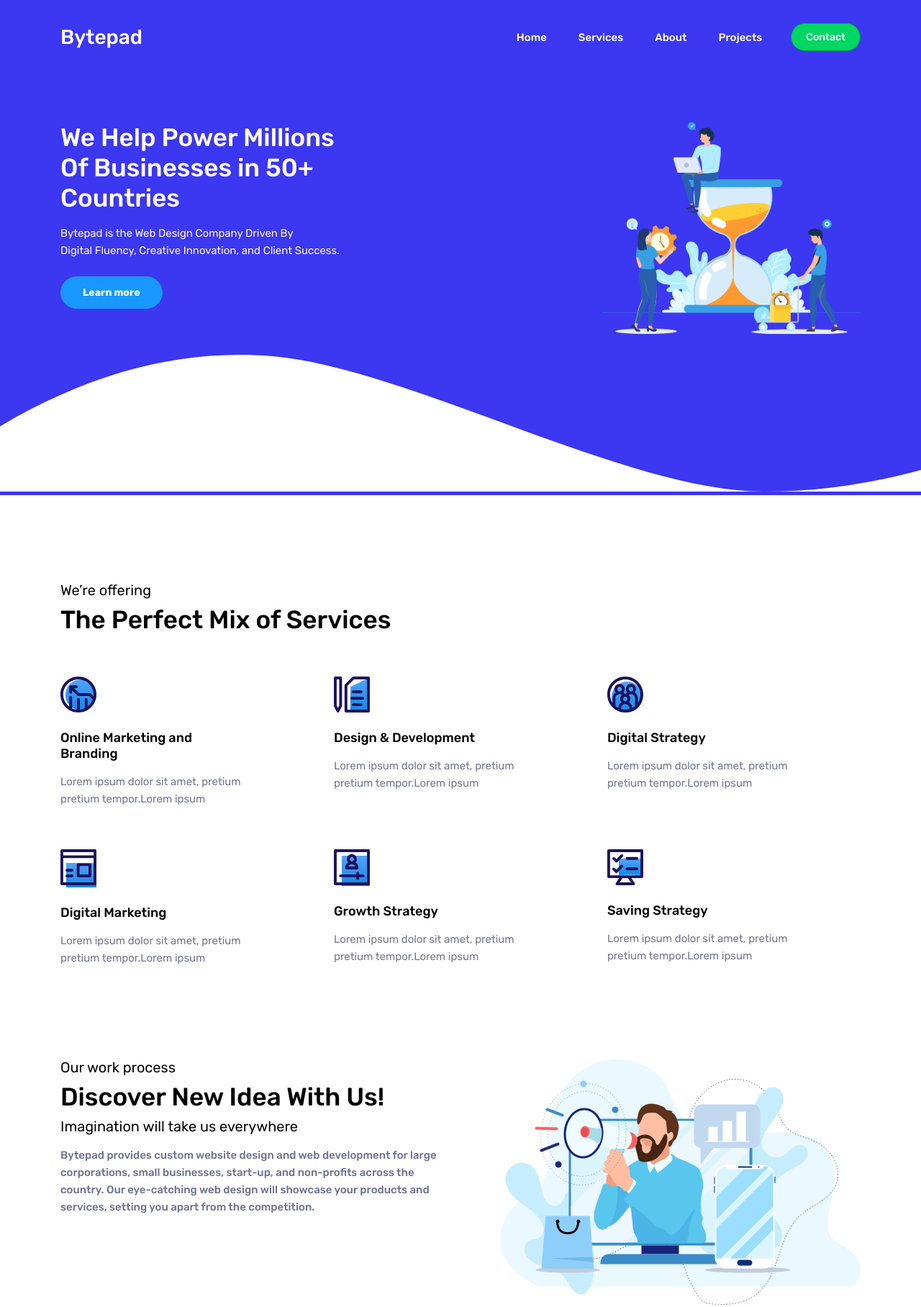
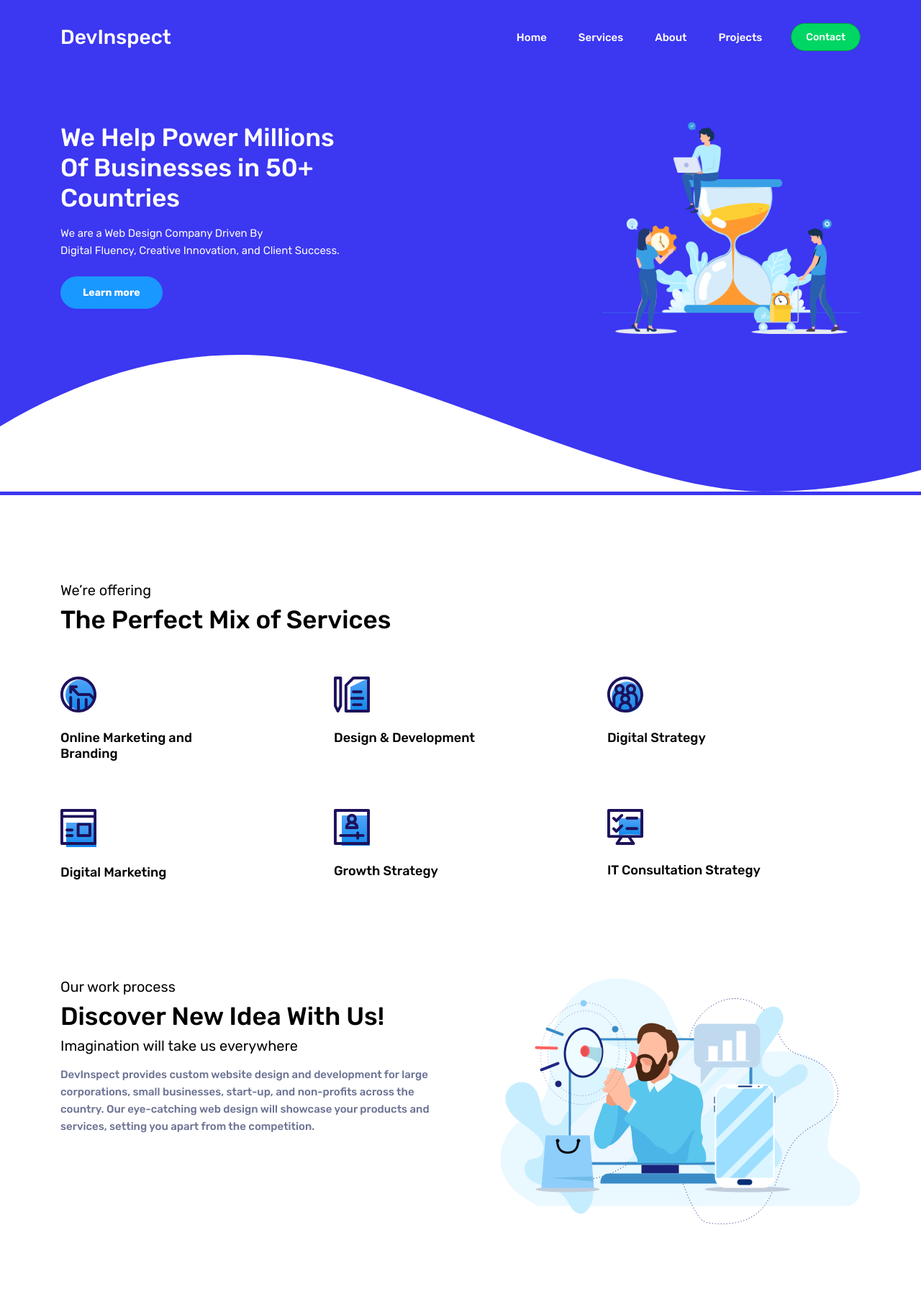
Before and after one commit to Hamzaahmed742/bytepad, a website: page index.html in a window 1280 px wide. Shown: the top 1816 px of the page at 72% size. Drawn offline with Linux system fonts and the light colour scheme.

Commit message:
content changes

```diff
--- a/index.html
+++ b/index.html
@@ -4,7 +4,7 @@
 		<!-- Required meta tags -->
 		<meta charset="utf-8">
 		<meta name="viewport" content="width=device-width, initial-scale=1, shrink-to-fit=no">
-		<title>Bytepad</title>
+		<title>DevInspect</title>
 		<link rel="stylesheet" href="vendors/mdi/css/materialdesignicons.min.css">
 		<link rel="stylesheet" href="vendors/owl.carousel/css/owl.carousel.css">
 		<link rel="stylesheet" href="vendors/owl.carousel/css/owl.theme.default.min.css">
@@ -18,13 +18,13 @@
 		<div id="mobile-menu-overlay"></div>
 		<nav class="navbar navbar-expand-lg fixed-top">
 			<div class="container">
-				<a class="navbar-brand" href="/">Bytepad</a>
+				<a class="navbar-brand" href="/">DevInspect</a>
 				<button class="navbar-toggler" type="button" data-toggle="collapse" data-target="#navbarTogglerDemo01" aria-controls="navbarTogglerDemo01" aria-expanded="false" aria-label="Toggle navigation">
 				<span class="navbar-toggler-icon"><i class="mdi mdi-menu"> </i></span>
 				</button>
 				<div class="collapse navbar-collapse" id="navbarTogglerDemo01">
 					<div class="d-lg-none d-flex justify-content-between px-4 py-3 align-items-center">
-						<a href="/" class="logo-mobile-menu">Bytepad</a>
+						<a href="/" class="logo-mobile-menu">DevInspect</a>
 						<a href="javascript:;" class="close-menu"><i class="mdi mdi-close"></i></a>
 					</div>
 					<ul class="navbar-nav ml-auto align-items-center">
@@ -68,7 +68,7 @@
 											</h3>
 										</div>
 										<p class="mt-3">
-											Bytepad is the Web Design Company Driven By</br>
+											We are a Web Design Company Driven By</br>
 											Digital Fluency, Creative
 											Innovation, and Client Success.
 										</p>
@@ -97,9 +97,9 @@
 								<img src="images/integrated-marketing.svg" alt="integrated-marketing" data-aos="zoom-in">
 								<h6 class="text-dark mb-3 mt-4 font-weight-medium">Online Marketing and Branding
 								</h6>
-								<p>Lorem ipsum dolor sit amet,
+								<!-- <p>Lorem ipsum dolor sit amet,
 									pretium pretium tempor.Lorem ipsum
-								</p>
+								</p> -->
 							</div>
 						</div>
 						<div class="col-sm-4 text-center text-lg-left">
@@ -108,9 +108,9 @@
 								<h6 class="text-dark mb-3 mt-4 font-weight-medium">Design &
 									Development
 								</h6>
-								<p>Lorem ipsum dolor sit amet,
+								<!-- <p>Lorem ipsum dolor sit amet,
 									pretium pretium tempor.Lorem ipsum
-								</p>
+								</p> -->
 							</div>
 						</div>
 						<div class="col-sm-4 text-center text-lg-left">
@@ -119,9 +119,9 @@
 								<h6 class="text-dark mb-3 mt-4 font-weight-medium">Digital
 									Strategy
 								</h6>
-								<p>Lorem ipsum dolor sit amet,
+								<!-- <p>Lorem ipsum dolor sit amet,
 									pretium pretium tempor.Lorem ipsum
-								</p>
+								</p> -->
 							</div>
 						</div>
 					</div>
@@ -132,9 +132,9 @@
 								<h6 class="text-dark mb-3 mt-4 font-weight-medium">Digital
 									Marketing
 								</h6>
-								<p>Lorem ipsum dolor sit amet,
+								<!-- <p>Lorem ipsum dolor sit amet,
 									pretium pretium tempor.Lorem ipsum
-								</p>
+								</p> -->
 							</div>
 						</div>
 						<div class="col-sm-4 text-center text-lg-left">
@@ -143,20 +143,19 @@
 								<h6 class="text-dark mb-3 mt-4 font-weight-medium">Growth
 									Strategy
 								</h6>
-								<p>Lorem ipsum dolor sit amet,
+								<!-- <p>Lorem ipsum dolor sit amet,
 									pretium pretium tempor.Lorem ipsum
-								</p>
+								</p> -->
 							</div>
 						</div>
 						<div class="col-sm-4 text-center text-lg-left">
 							<div class="services-box pb-0" data-aos="fade-down" data-aos-easing="linear" data-aos-duration="1500">
 								<img src="images/saving-strategy.svg" alt="saving-strategy" data-aos="zoom-in">
-								<h6 class="text-dark mb-3 mt-4 font-weight-medium">Saving
-									Strategy
+								<h6 class="text-dark mb-3 mt-4 font-weight-medium">IT Consultation Strategy
 								</h6>
-								<p>Lorem ipsum dolor sit amet,
+								<!-- <p>Lorem ipsum dolor sit amet,
 									pretium pretium tempor.Lorem ipsum
-								</p>
+								</p> -->
 							</div>
 						</div>
 					</div>
@@ -170,7 +169,7 @@
 							<h3 class="font-weight-medium text-dark">Discover New Idea With Us!</h3>
 							<h5 class="text-dark mb-3">Imagination will take us everywhere</h5>
 							<p class="font-weight-medium mb-4">
-									Bytepad provides custom website design and web development for large corporations, small businesses, start-up, and non-profits across the country. Our eye-catching web design will showcase your products and services, setting you apart from the competition.
+									DevInspect provides custom website design and development for large corporations, small businesses, start-up, and non-profits across the country. Our eye-catching web design will showcase your products and services, setting you apart from the competition.
 							</p>
 							<!-- <div class="d-flex justify-content-start mb-3">
 								<i class="fa fa-coffee mr-3 tick-icon" aria-hidden="true"></i>
@@ -449,7 +448,7 @@
 						</div>
 						<div class="col-sm-7" data-aos="fade-up" data-aos-offset="-500">
 							<h3 class="font-weight-medium text-dark mt-5 mt-lg-0">Got A Problem</h3>
-							<h5 class="text-dark mb-5">Lorem ipsum dolor sit amet, consectetur pretium</h5>
+							<h5 class="text-dark mb-5">Feel free to email us.</h5>
 							<form>
 								<div class="row">
 									<div class="col-sm-6">
@@ -486,15 +485,11 @@
 								Company Info
 							</h6>
 							<address>
-								<p>143 castle road 517</p>
-								<p class="mb-4">district, kiyev port south Canada</p>
+								<p>Office # 2, Plaza # 75, Bahria Town, Phase 4</p>
+								<p class="mb-4">Civic Center, Rawalpindi</p>
 								<div class="d-flex align-items-center">
-									<p class="mr-4 mb-0">+92304 5736400</p>
+									<p class="mr-4 mb-0">+92 304 5736400</p>
 									<a href="mailto:ayazmuhammad33@gmail.com" class="footer-link">ayazmuhammad33@gmail.com</a>
-								</div>
-								<div class="d-flex align-items-center">
-									<p class="mr-4 mb-0">+1 222 345 342</p>
-									<a href="mailto:Marshmallow@yourmail.com" class="footer-link">Marshmallow@yourmail.com</a>
 								</div>
 							</address>
 							<!-- <div class="social-icons">
@@ -548,7 +543,7 @@
 				<div class="container">
 					<div class="d-flex justify-content-between align-items-center">
 						<div class="d-flex align-items-center">
-							<a class="footer-brand" href="/">Bytepad </a>
+							<a class="footer-brand" href="/">DevInspect </a>
 							<!-- <img src="images/logo.svg" alt="logo" class="mr-3"> -->
 							<p class="mb-0 text-small pt-1">© 2020 All rights reserved.</p>
 						</div>
```
